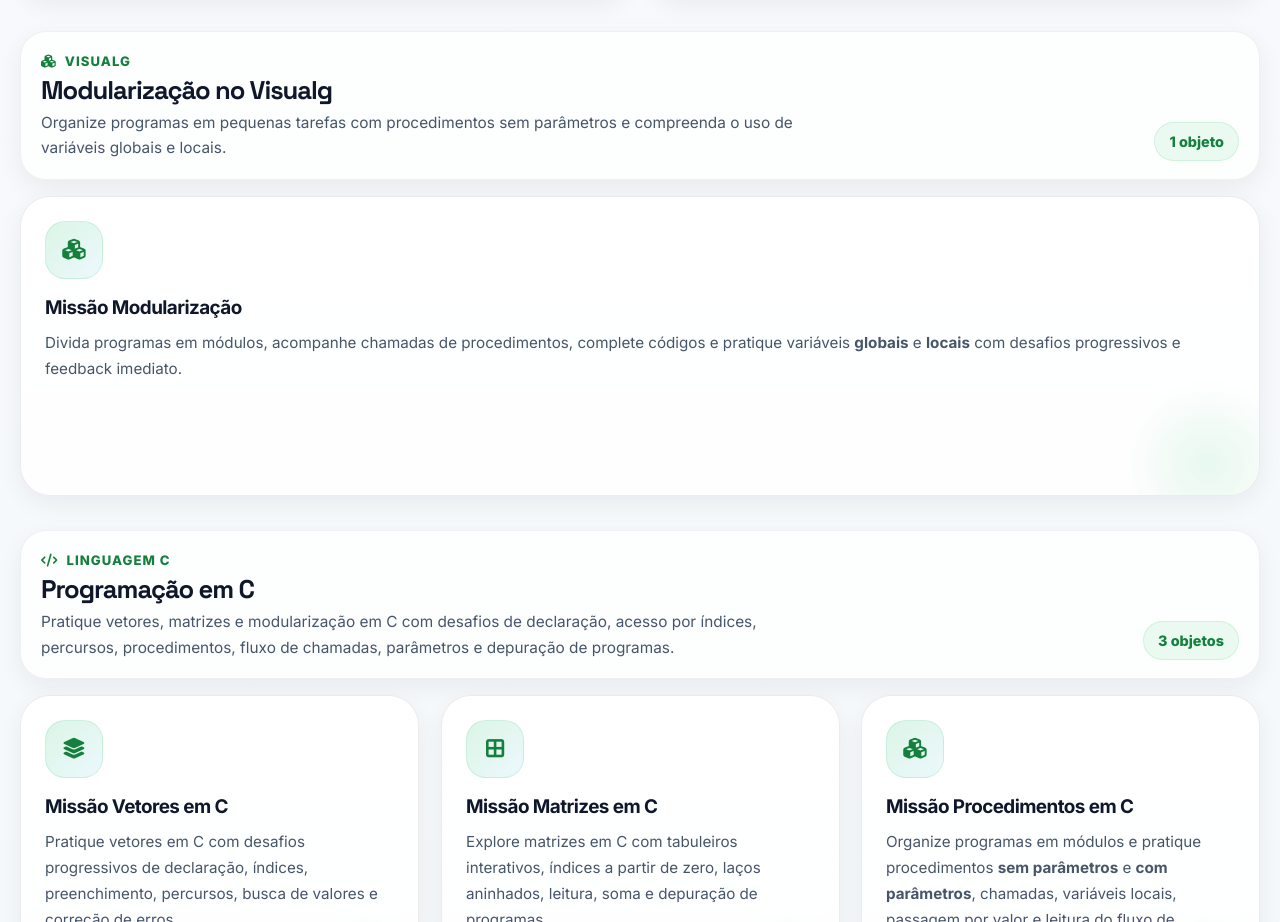
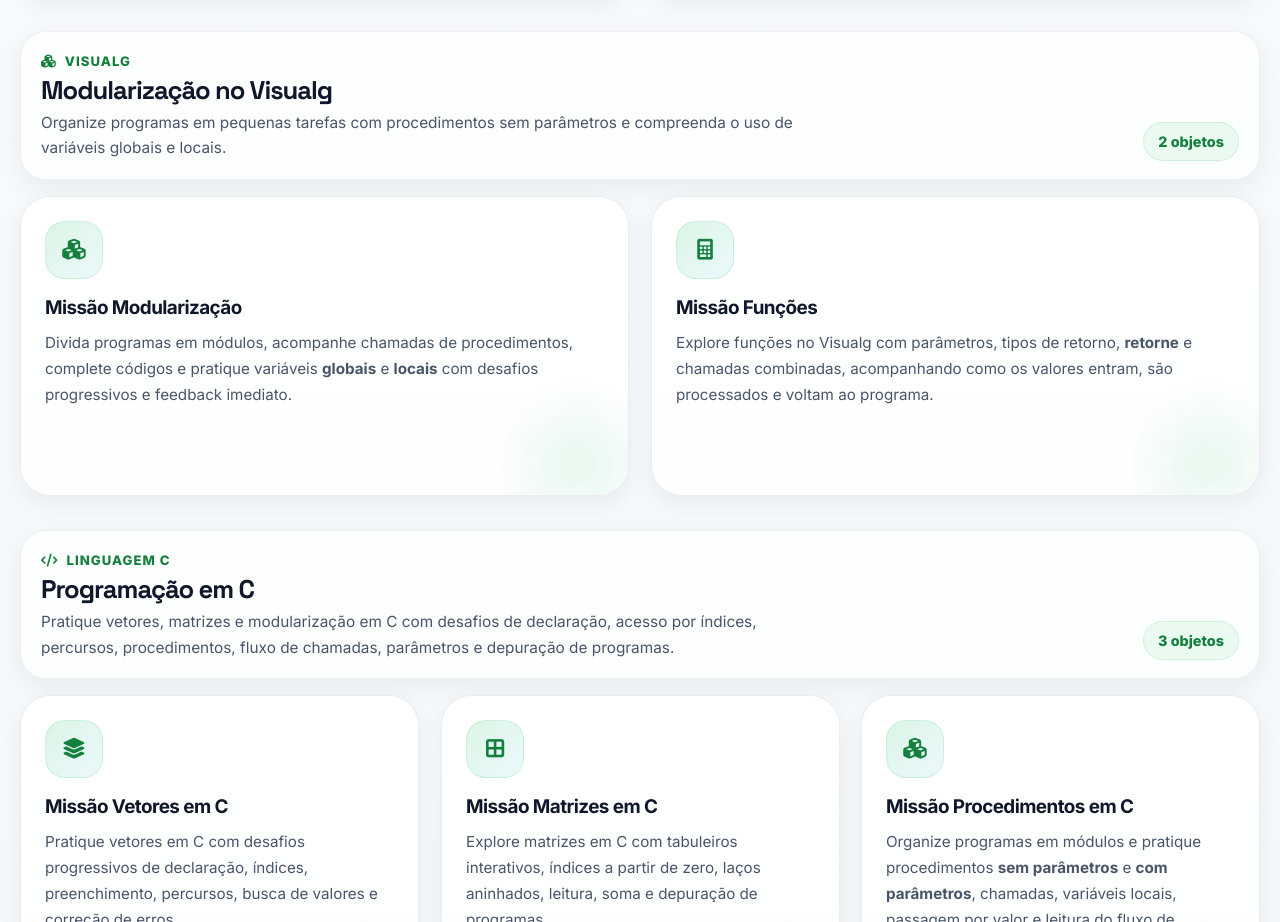
Before and after one commit to cristhianobv/site, a plain HTML site: page objetos.html in a window 1280 px wide. Shown: the part 3865-4787 px from the top of the page. Drawn offline with Linux system fonts and the light colour scheme.

Commit message:
Adiciona Missão Funções ao catálogo de objetos

```diff
--- a/objetos.html
+++ b/objetos.html
@@ -1492,7 +1492,7 @@
                   parâmetros e compreenda o uso de variáveis globais e locais.
                 </p>
               </div>
-              <div class="object-group-count">1 objeto</div>
+              <div class="object-group-count">2 objetos</div>
             </div>
             <div class="objects-grid">
               <article class="object-card reveal">
@@ -1511,6 +1511,23 @@
                   procedimentos, complete códigos e pratique variáveis
                   <strong>globais</strong> e <strong>locais</strong> com desafios
                   progressivos e feedback imediato.
+                </p>
+              </article>
+              <article class="object-card reveal delay-1">
+                <a
+                  href="missao_funcoes_visualg.html"
+                  style="text-decoration: none; color: inherit"
+                  ><div class="object-icon"><i class="fas fa-calculator"></i></div
+                ></a>
+                <a
+                  href="missao_funcoes_visualg.html"
+                  style="text-decoration: none; color: inherit"
+                  ><h3 class="object-title">Missão Funções</h3></a
+                >
+                <p class="object-desc">
+                  Explore funções no Visualg com parâmetros, tipos de retorno,
+                  <strong>retorne</strong> e chamadas combinadas, acompanhando
+                  como os valores entram, são processados e voltam ao programa.
                 </p>
               </article>
             </div>
```
